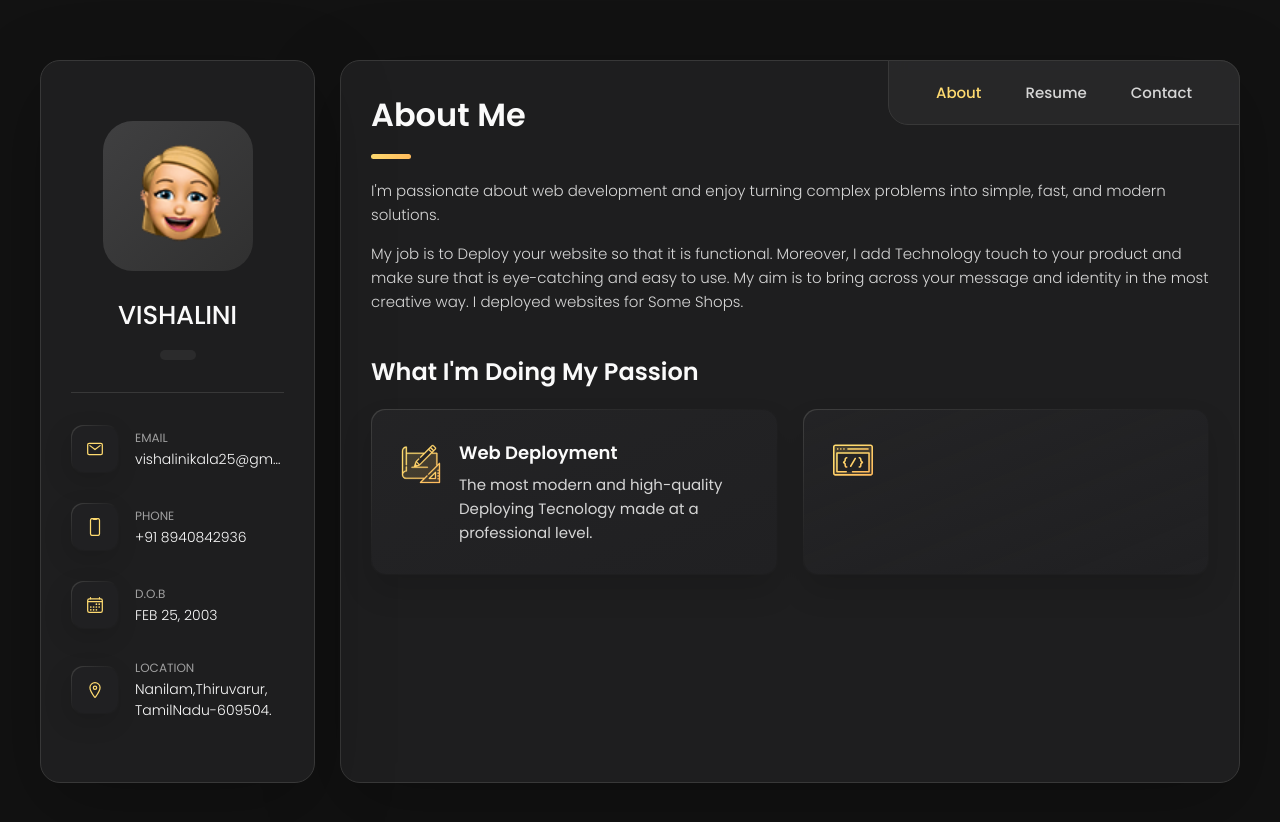
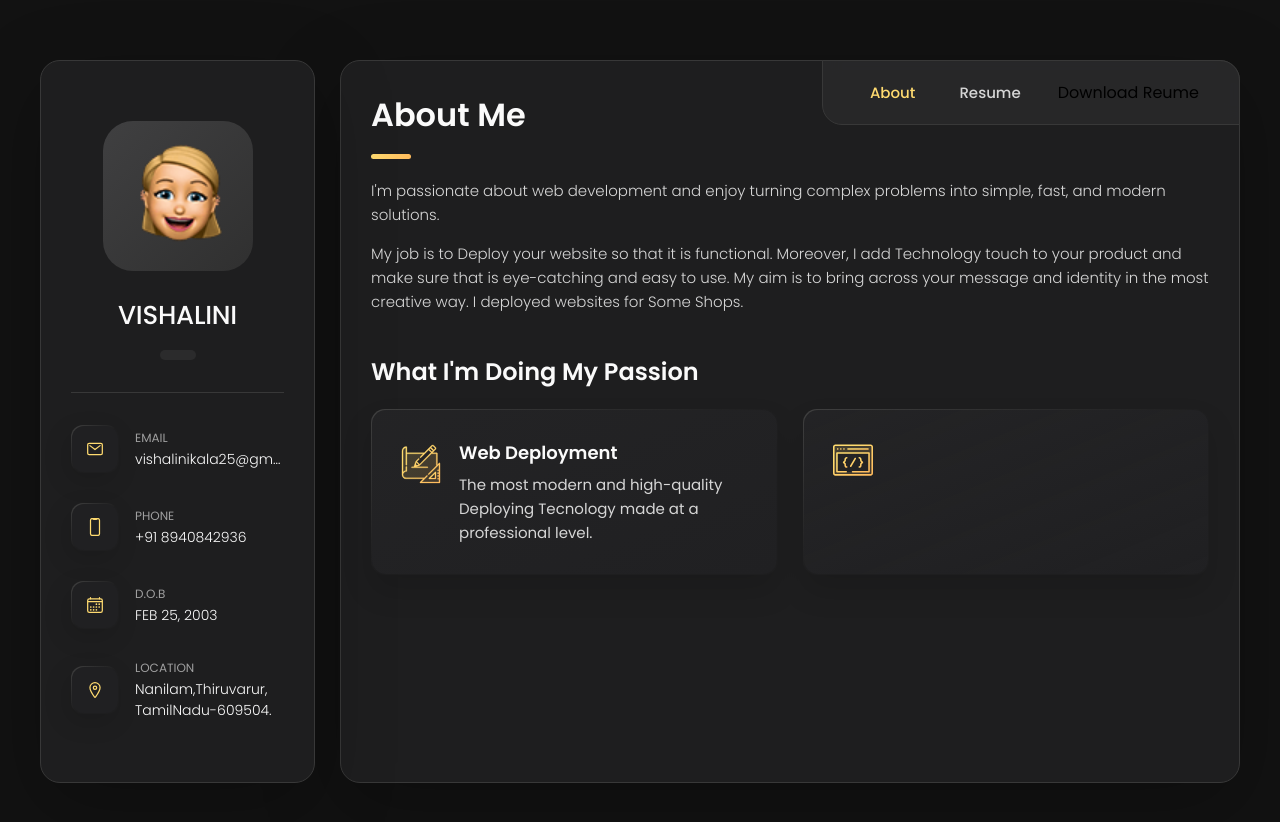
Before and after one commit to Vishalini2502/portfolio-updated, a plain HTML site: page index.html in a window 1280 px wide. Drawn offline with nearby package versions, Linux system fonts and the light colour scheme.

Commit message:
Update index.html
button udpated

```diff
--- a/index.html
+++ b/index.html
@@ -164,7 +164,7 @@
 
 
           <li class="navbar-item">
-            <button class="navbar-link" data-nav-link>Contact</button>
+            <button class="https://drive.google.com/file/d/1nz_ER01mUabAnokrWK1s73-MkjUk10iB/view?usp=sharing" data-nav-link>Download Reume</button>
           </li>
 
         </ul>
```
